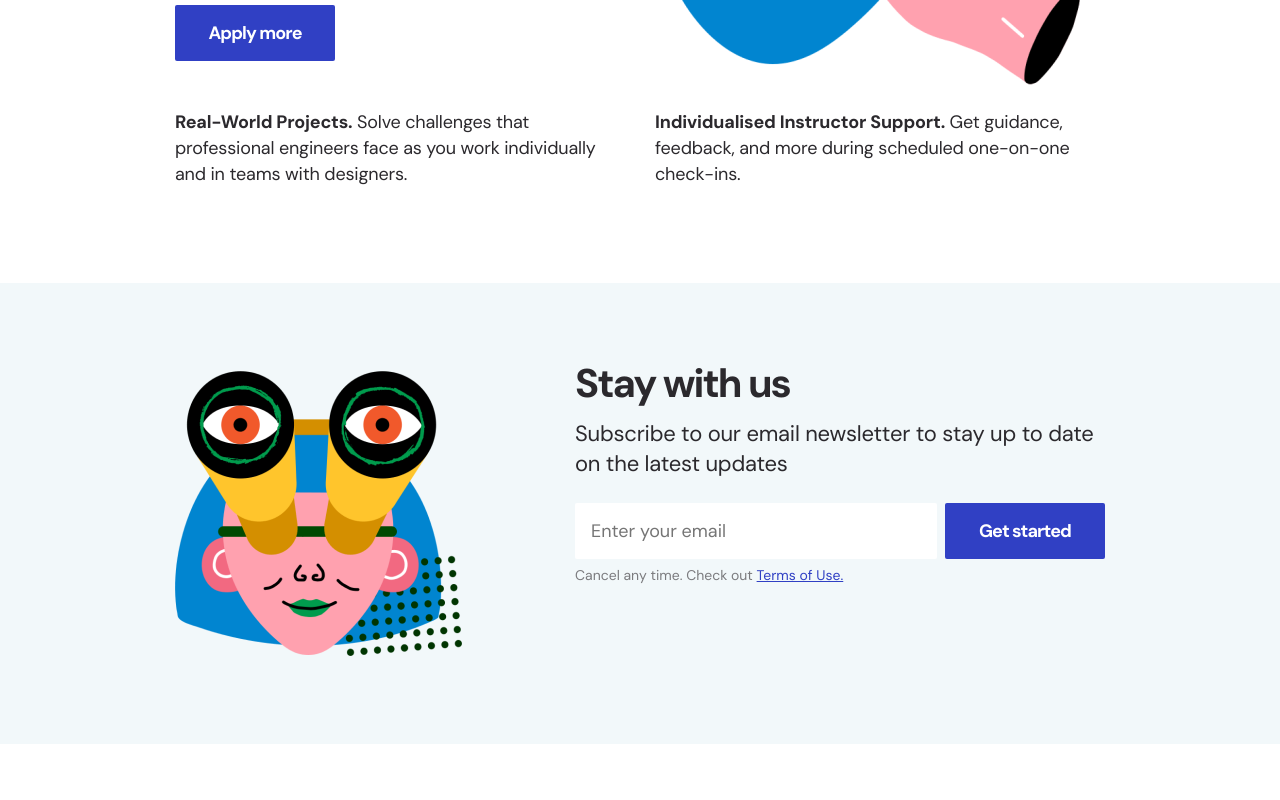
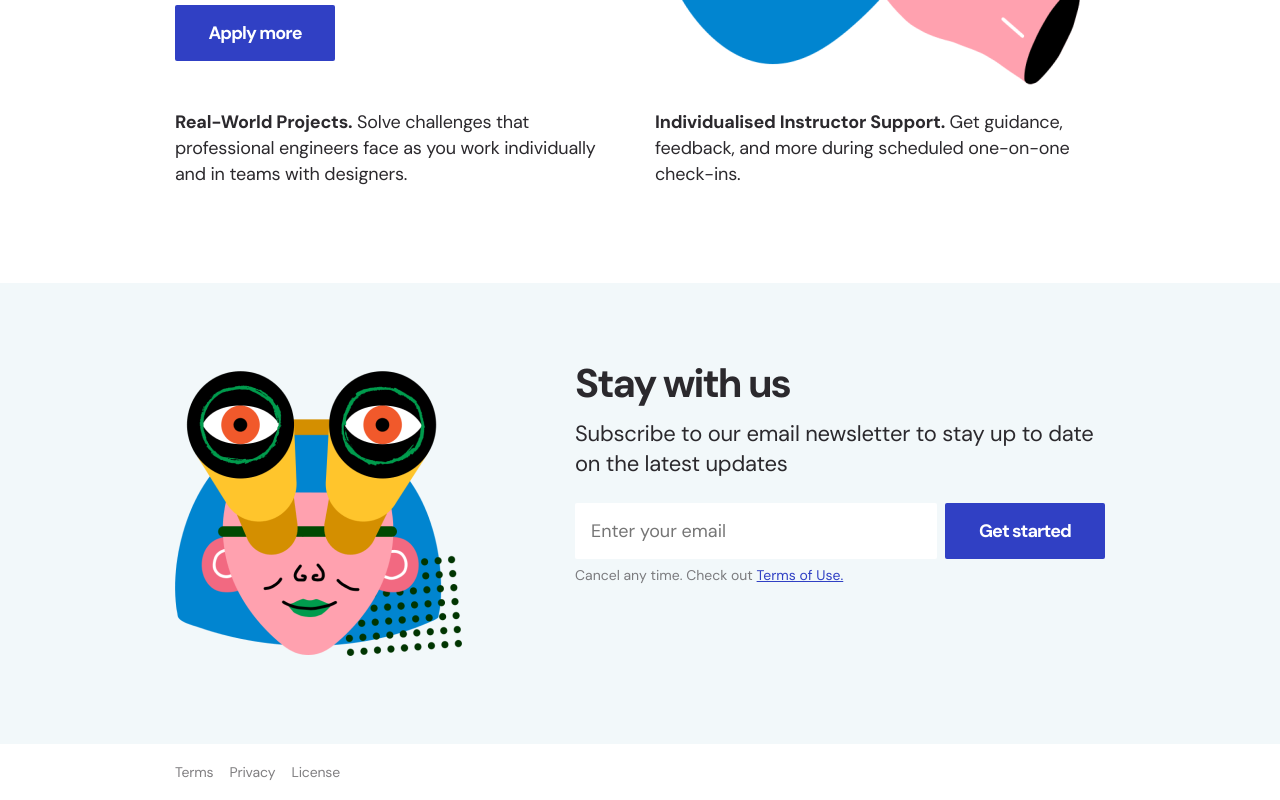
Before and after one commit to h22ju/project.1, a plain HTML site: page index.html in a window 1280 px wide. Shown: the part 2160-2960 px from the top of the page. Before the commit the page ends 2904 px from the top, so only its background shows below. Drawn offline with Linux system fonts and the light colour scheme.

Commit message:
Add files via upload

```diff
--- a/index.html
+++ b/index.html
@@ -167,5 +167,25 @@
         </div>
       </div>
     </aside>
+
+    <footer class="footer">
+      <div class="container">
+        <div class="row">
+          <div class="col-12">
+            <ul class="footer-links">
+              <li class="footer-link">
+                <a href="#">Terms</a>
+              </li>
+              <li class="footer-link">
+                <a href="#">Privacy</a>
+              </li>
+              <li class="footer-link">
+                <a href="#">License</a>
+              </li>
+            </ul>
+          </div>
+        </div>
+      </div>
+    </footer>
   </body>
 </html>
--- a/style.css
+++ b/style.css
@@ -289,6 +289,25 @@ p {
   color: #3040c4;
 }
 
+/* Footer */
+.footer {
+  padding: 24px 0;
+}
+
+.footer-link a {
+  font-size: 14px;
+  line-height: 1.714285714285714;
+  color: #807f81;
+}
+
+.footer-link {
+  margin-bottom: 8px;
+}
+
+.footer-link:last-child {
+  margin-bottom: 0;
+}
+
 /* > = 768px (Desktop) */
 @media screen and (min-width: 768px) {
   /* Reset CSS*/
@@ -443,6 +462,25 @@ p {
     font-size: 14px;
     line-height: 1.714285714285714;
   }
+
+  /* Footer */
+  .footer {
+    padding: 16px 0;
+  }
+
+  .footer-links {
+    display: flex;
+    align-items: center;
+  }
+
+  .footer-link {
+    margin-right: 16px;
+    margin-bottom: 0;
+  }
+
+  .footer-link:last-child {
+    margin-right: 0;
+  }
 }
 
 /* Limit Bootstrap container size */
```
